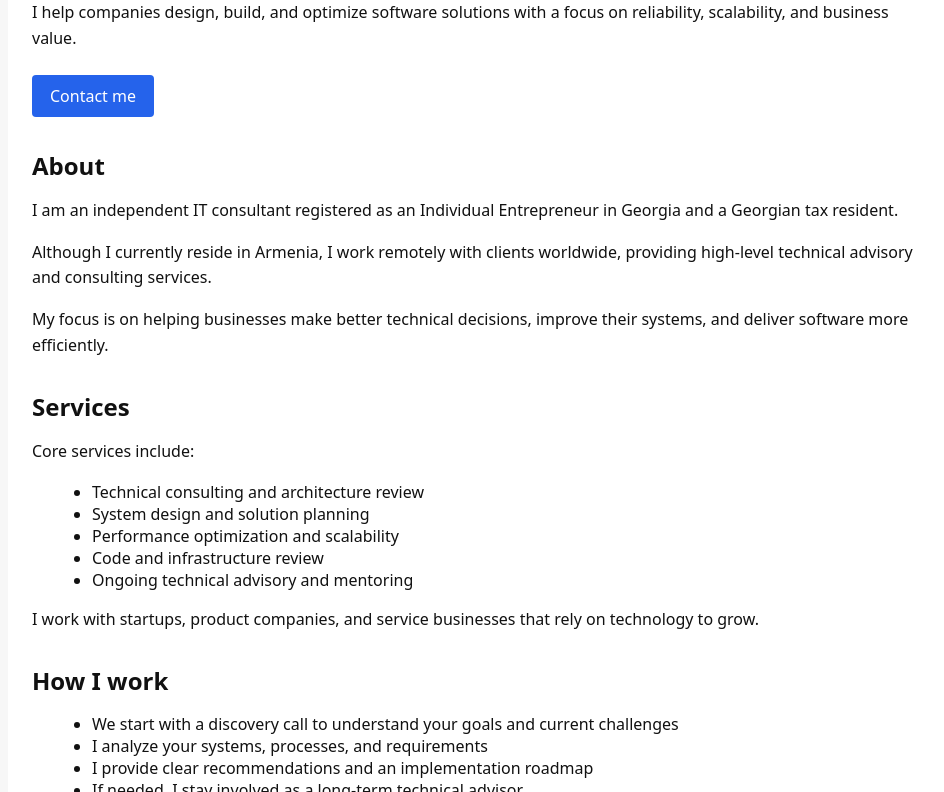
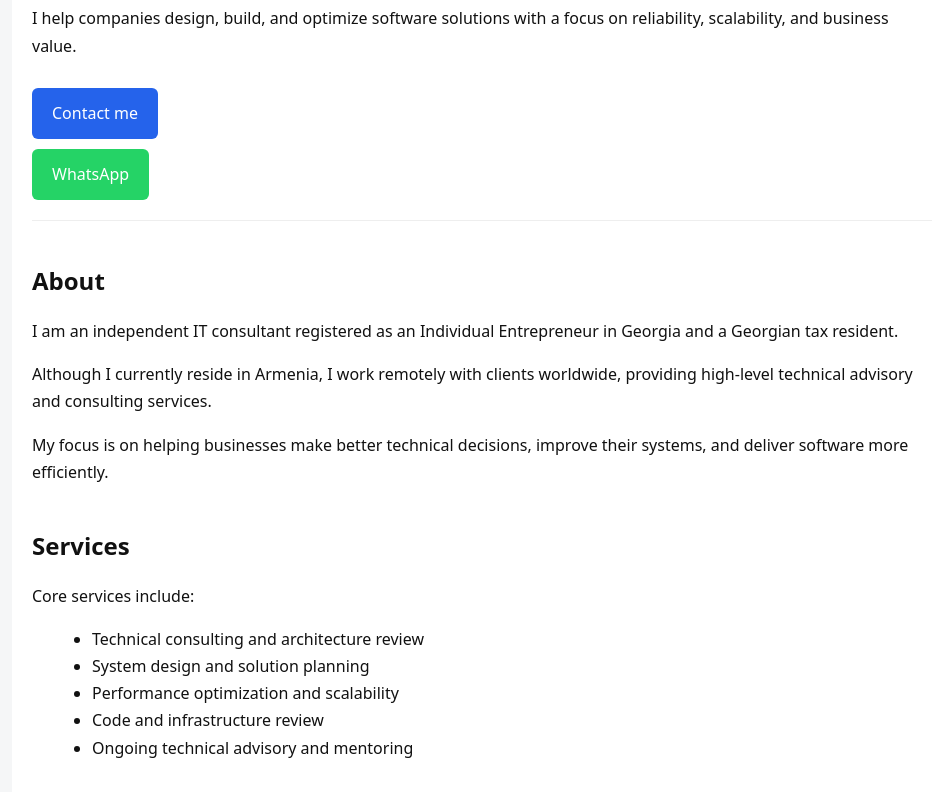
Before and after one commit to mprevive/mprevive.github.io, a plain HTML site: page index.html in a window 1280 px wide. Shown: the part 97-889 px from the top of the page, without its empty margins (158-1102 px from the left). Drawn offline with Linux system fonts and the light colour scheme.

Commit message:
Update index.html

```diff
--- a/index.html
+++ b/index.html
@@ -2,37 +2,127 @@
 <html lang="en">
 <head>
   <meta charset="UTF-8" />
-  <title>IT Consulting & Technical Advisory — Mush Previve</title>
+  <title>Mush Previve — IT Consulting & Technical Advisory</title>
   <meta name="viewport" content="width=device-width, initial-scale=1" />
+
+  <!-- Favicon (добавишь свой файл favicon.ico в корень репозитория) -->
+  <link rel="icon" type="image/x-icon" href="favicon.ico">
+
   <style>
-    body { font-family: system-ui, -apple-system, BlinkMacSystemFont, "Segoe UI", sans-serif; margin: 0; padding: 0; color: #111; background: #f7f7f7; }
-    .container { max-width: 900px; margin: 0 auto; padding: 24px; background: #fff; }
-    h1, h2, h3 { margin-top: 24px; margin-bottom: 12px; }
-    p { line-height: 1.6; margin-bottom: 12px; }
-    ul { margin-left: 20px; }
-    .hero { text-align: left; margin-top: 16px; margin-bottom: 32px; }
-    .btn { display: inline-block; padding: 10px 18px; background: #2563eb; color: #fff; text-decoration: none; border-radius: 4px; margin-top: 12px; }
-    .section { margin-bottom: 32px; }
-    .footer { font-size: 13px; color: #666; border-top: 1px solid #eee; padding-top: 16px; margin-top: 24px; }
-    .subtle { font-size: 14px; color: #444; }
+    body {
+      font-family: system-ui, -apple-system, BlinkMacSystemFont, "Segoe UI", sans-serif;
+      margin: 0;
+      padding: 0;
+      color: #111;
+      background: #f5f6f7;
+      line-height: 1.7;
+    }
+
+    .container {
+      max-width: 900px;
+      margin: 0 auto;
+      padding: 32px 20px;
+      background: #fff;
+    }
+
+    h1, h2 {
+      font-weight: 600;
+      margin-bottom: 12px;
+    }
+
+    h1 {
+      font-size: 32px;
+      margin-top: 0;
+    }
+
+    h2 {
+      font-size: 24px;
+      margin-top: 40px;
+    }
+
+    p {
+      margin-bottom: 14px;
+    }
+
+    ul {
+      margin-left: 20px;
+      margin-bottom: 14px;
+    }
+
+    .hero {
+      margin-bottom: 40px;
+      padding-bottom: 20px;
+      border-bottom: 1px solid #eee;
+    }
+
+    .btn {
+      display: inline-block;
+      padding: 12px 20px;
+      background: #2563eb;
+      color: #fff;
+      text-decoration: none;
+      border-radius: 6px;
+      margin-top: 14px;
+      font-weight: 500;
+    }
+
+    .btn:hover {
+      background: #1e4fc7;
+    }
+
+    .whatsapp-btn {
+      display: inline-block;
+      padding: 12px 20px;
+      background: #25D366;
+      color: #fff;
+      text-decoration: none;
+      border-radius: 6px;
+      margin-top: 10px;
+      font-weight: 500;
+    }
+
+    .whatsapp-btn:hover {
+      background: #1ebe5a;
+    }
+
+    .footer {
+      font-size: 14px;
+      color: #555;
+      border-top: 1px solid #eee;
+      padding-top: 20px;
+      margin-top: 40px;
+    }
+
+    .footer p {
+      margin-bottom: 8px;
+    }
+
+    .subtle {
+      font-size: 15px;
+      color: #444;
+    }
   </style>
 </head>
+
 <body>
   <div class="container">
+
     <section class="hero">
-      <h1>IT Consulting & Technical Advisory</h1>
+      <h1>Mush Previve — IT Consulting & Technical Advisory</h1>
       <p>I help companies design, build, and optimize software solutions with a focus on reliability, scalability, and business value.</p>
       <a href="#contact" class="btn">Contact me</a>
+      <br>
+      <a href="https://wa.me/995555357777" class="whatsapp-btn">WhatsApp</a>
     </section>
 
-    <section class="section" id="about">
+    <section id="about">
       <h2>About</h2>
       <p>I am an independent IT consultant registered as an Individual Entrepreneur in Georgia and a Georgian tax resident.</p>
       <p>Although I currently reside in Armenia, I work remotely with clients worldwide, providing high‑level technical advisory and consulting services.</p>
       <p>My focus is on helping businesses make better technical decisions, improve their systems, and deliver software more efficiently.</p>
     </section>
 
-    <section class="section" id="services">
+    <section id="services">
       <h2>Services</h2>
       <p>Core services include:</p>
       <ul>
@@ -42,10 +132,9 @@
         <li>Code and infrastructure review</li>
         <li>Ongoing technical advisory and mentoring</li>
       </ul>
-      <p>I work with startups, product companies, and service businesses that rely on technology to grow.</p>
     </section>
 
-    <section class="section" id="how">
+    <section id="how">
       <h2>How I work</h2>
       <ul>
         <li>We start with a discovery call to understand your goals and current challenges</li>
@@ -55,7 +144,7 @@
       </ul>
     </section>
 
-    <section class="section" id="clients">
+    <section id="clients">
       <h2>Clients & Geography</h2>
       <p>I work remotely with clients from:</p>
       <ul>
@@ -68,7 +157,7 @@
       <p>All services are provided under a Georgian Individual Entrepreneur (IE) structure. Physical location does not affect service delivery — all work is performed remotely.</p>
     </section>
 
-    <section class="section" id="contact">
+    <section id="contact">
       <h2>Contact</h2>
       <p><strong>Email:</strong> mprevive78@gmail.com</p>
       <p><strong>WhatsApp:</strong> +995 555 357 777</p>
@@ -77,7 +166,7 @@
       <p><strong>Working languages:</strong> English, Russian</p>
     </section>
 
-    <section class="section" id="terms">
+    <section id="terms">
       <h2>Terms & Conditions</h2>
       <p class="subtle">1. I provide IT consulting and technical advisory services remotely under a Georgian IE structure.</p>
       <p class="subtle">2. Payments are accepted via Georgian bank accounts and online acquiring (TBC/BOG).</p>
@@ -86,7 +175,7 @@
       <p class="subtle">5. All agreements are governed by the laws of Georgia.</p>
     </section>
 
-    <section class="section" id="privacy">
+    <section id="privacy">
       <h2>Privacy Policy</h2>
       <p class="subtle">1. I collect only the information voluntarily provided by clients.</p>
       <p class="subtle">2. Data is used solely for communication and service delivery.</p>
@@ -97,8 +186,11 @@
 
     <section class="footer">
       <p><strong>Legal information</strong></p>
-      <p>Individual Entrepreneur registered in Georgia. Tax residency: Georgia. Current place of residence: Armenia. Services: IT consulting and technical advisory. Payments are accepted via Georgian bank accounts and online acquiring.</p>
+      <p>Individual Entrepreneur registered in Georgia. Tax residency: Georgia. Current place of residence: Armenia.</p>
+      <p>Services: IT consulting and technical advisory.</p>
+      <p>Payments are accepted via Georgian bank accounts and online acquiring.</p>
     </section>
+
   </div>
 </body>
 </html>
```
